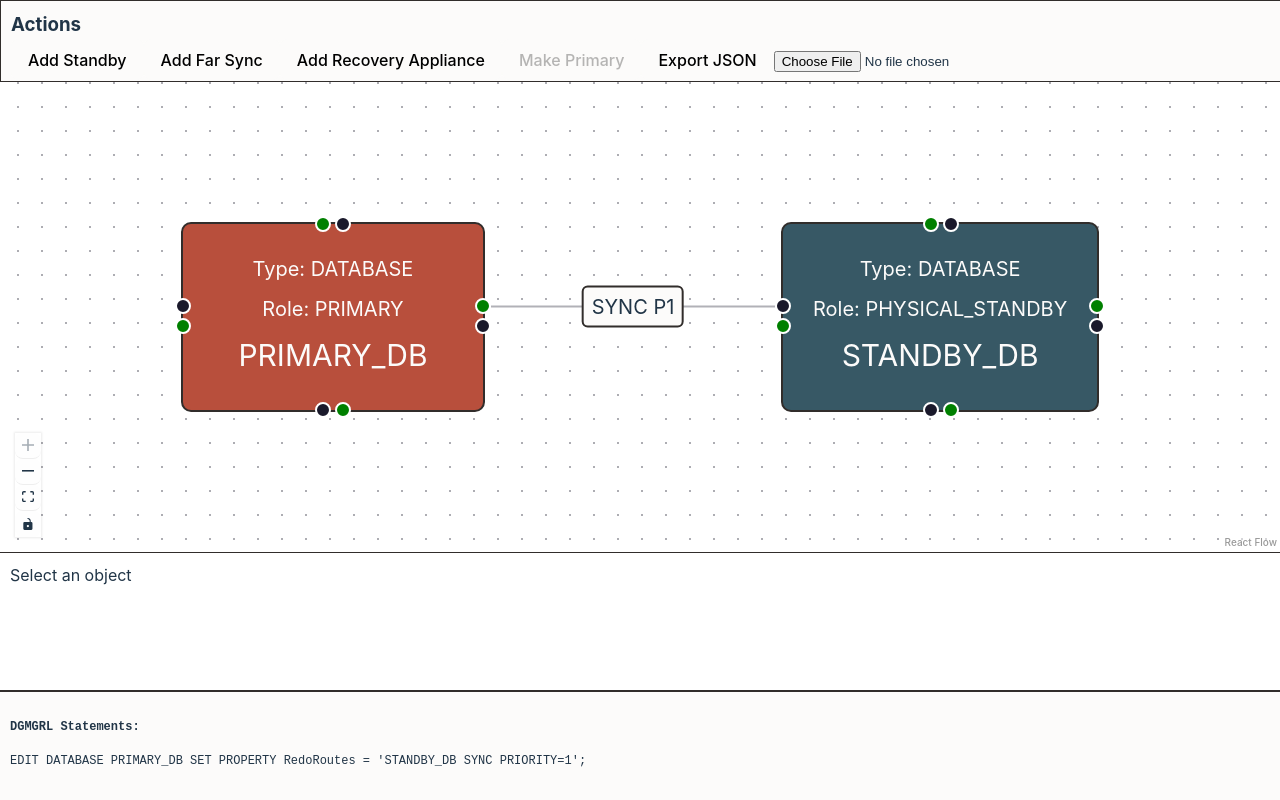
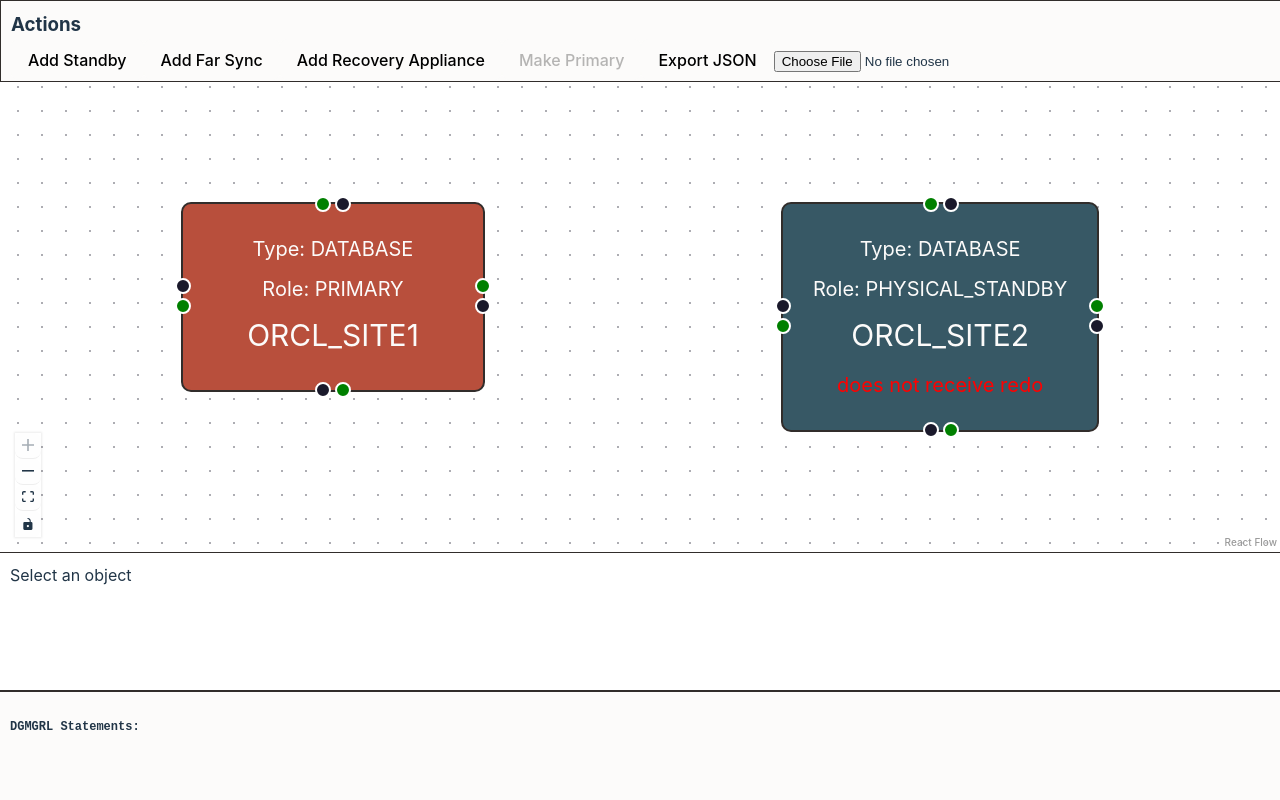
Before and after one commit to ludovicocaldara/adg-topology, a React (Vite) app: page / in a window 1280 px wide. Shown: the top 800 px of the page. Built offline with nearby package versions, Linux system fonts and the light colour scheme.

Commit message:
making progress

```diff
--- a/src/App.jsx
+++ b/src/App.jsx
@@ -28,44 +28,52 @@ const initialNodes = [
     id: '1',
     type: 'database',
     position: { x: 100, y: 100 },
-    data: { dbUniqueName: 'PRIMARY_DB', role: 'PRIMARY', type: 'DATABASE' },
+    data: { dbUniqueName: 'ORCL_SITE1', role: 'PRIMARY', type: 'DATABASE' },
   },
   {
     id: '2',
     type: 'database',
     position: { x: 400, y: 100 },
-    data: { dbUniqueName: 'STANDBY_DB', role: 'PHYSICAL_STANDBY', type: 'DATABASE' },
+    data: { dbUniqueName: 'ORCL_SITE2', role: 'PHYSICAL_STANDBY', type: 'DATABASE' },
   },
 ];
 
-const initialEdges = [
-  {
-    id: 'e1-2',
-    source: '1',
-    target: '2',
-    sourceHandle: 'rs',
-    targetHandle: 'lt',
-    type: 'lad',
-    data: { logXptMode: 'SYNC', priority: 1 },
-  },
-];
+const initialEdges = [];
 
 function App() {
   const [nodes, setNodes, onNodesChange] = useNodesState(initialNodes);
   const [edges, setEdges, onEdgesChange] = useEdgesState(initialEdges);
   const [selectedNodeId, setSelectedNodeId] = useState(null);
   const [selectedEdgeId, setSelectedEdgeId] = useState(null);
-  const [primaryConnections, setPrimaryConnections] = useState({
-    '1': [{ target: '2', logXptMode: 'SYNC', priority: 1 }]
-  });
 
   const selectedNode = nodes.find(n => n.id === selectedNodeId);
   const selectedEdge = edges.find(e => e.id === selectedEdgeId);
+  const currentPrimary = nodes.find(n => n.data.role === 'PRIMARY');
   const selectedIsStandby = selectedNode && selectedNode.data.role === 'PHYSICAL_STANDBY';
+
+  const visibleEdges = useMemo(() => edges.filter(e => e.data.whenPrimaryIs === currentPrimary?.data.dbUniqueName), [edges, currentPrimary]);
+
+  const primaryConnections = useMemo(() => {
+    const conns = {};
+    visibleEdges.forEach(edge => {
+      if (!conns[edge.source]) conns[edge.source] = [];
+      conns[edge.source].push({ target: edge.target, logXptMode: edge.data.logXptMode, priority: edge.data.priority });
+    });
+    return conns;
+  }, [visibleEdges]);
+
+  const allConnections = useMemo(() => {
+    const conns = {};
+    edges.forEach(edge => {
+      if (!conns[edge.source]) conns[edge.source] = [];
+      conns[edge.source].push({ target: edge.target, whenPrimaryIs: edge.data.whenPrimaryIs, priority: edge.data.priority });
+    });
+    return conns;
+  }, [edges]);
 
   const nodesWithWarnings = useMemo(() => {
     return nodes.map(node => {
-      const incoming = edges.filter(e => e.target === node.id);
+      const incoming = visibleEdges.filter(e => e.target === node.id);
       let warning = '';
       if (node.data.role === 'PHYSICAL_STANDBY' || node.data.type === 'FAR_SYNC' || node.data.type === 'RECOVERY_APPLIANCE') {
         if (incoming.length === 0) {
@@ -76,7 +84,7 @@ function App() {
       }
       return { ...node, data: { ...node.data, warning } };
     });
-  }, [nodes, edges]);
+  }, [nodes, visibleEdges]);
 
   const onNodeClick = useCallback((event, node) => {
     setSelectedNodeId(node.id);
@@ -94,48 +102,26 @@ function App() {
 
   const onUpdateEdge = useCallback((id, updates) => {
     setEdges(eds => eds.map(e => e.id === id ? { ...e, data: { ...e.data, ...updates } } : e));
-    const edge = edges.find(e => e.id === id);
-    if (edge) {
-      setPrimaryConnections(conns => {
-        const source = edge.source;
-        return {
-          ...conns,
-          [source]: conns[source].map(c => c.target === edge.target ? { ...c, ...updates } : c)
-        };
-      });
-    }
-  }, [edges, setEdges, setPrimaryConnections]);
+  }, [setEdges]);
 
   const onConnect = useCallback(
     (params) => {
       const sourceNode = nodes.find(n => n.id === params.source);
       if (sourceNode.data.type === 'RECOVERY_APPLIANCE') return;
+      const currentPrimary = nodes.find(n => n.data.role === 'PRIMARY');
+      const targetNode = nodes.find(n => n.id === params.target);
       const newEdge = {
         ...params,
         type: 'lad',
-        data: { logXptMode: 'SYNC', priority: 1 },
+        data: { logXptMode: 'SYNC', priority: 1, whenPrimaryIs: currentPrimary.data.dbUniqueName, targetDbUniqueName: targetNode?.data.dbUniqueName },
       };
       setEdges((eds) => addEdge(newEdge, eds));
-      setPrimaryConnections(conns => ({
-        ...conns,
-        [params.source]: [...(conns[params.source] || []), { target: params.target, logXptMode: 'SYNC', priority: 1 }]
-      }));
     },
-    [nodes, setEdges, setPrimaryConnections]
+    [nodes, setEdges]
   );
 
   const onNodesDelete = useCallback((deletedNodes) => {
     const deletedIds = deletedNodes.map(n => n.id);
-    // Remove connections involving deleted nodes
-    setPrimaryConnections(conns => {
-      const newConns = {};
-      Object.keys(conns).forEach(sourceId => {
-        if (!deletedIds.includes(sourceId)) {
-          newConns[sourceId] = conns[sourceId].filter(c => !deletedIds.includes(c.target));
-        }
-      });
-      return newConns;
-    });
     // If a primary is deleted, select another primary in order of creation
     const primaries = nodes.filter(n => n.data.role === 'PRIMARY' && !deletedIds.includes(n.id));
     if (primaries.length === 0) {
@@ -146,19 +132,9 @@ function App() {
         onUpdateNode(standbys[0].id, { role: 'PRIMARY' });
       }
     }
-  }, [nodes, onUpdateNode, setPrimaryConnections]);
+  }, [nodes, onUpdateNode]);
 
-  const onEdgesDelete = useCallback((deletedEdges) => {
-    deletedEdges.forEach(edge => {
-      setPrimaryConnections(conns => {
-        const source = edge.source;
-        return {
-          ...conns,
-          [source]: conns[source].filter(c => c.target !== edge.target)
-        };
-      });
-    });
-  }, [setPrimaryConnections]);
+  const onEdgesDelete = useCallback(() => {}, []);
 
   const onAddStandby = useCallback(() => {
     const primary = nodes.find(n => n.data.role === 'PRIMARY');
@@ -176,14 +152,10 @@ function App() {
       source: primary.id,
       target: newId,
       type: 'lad',
-      data: { logXptMode: 'SYNC', priority: 1 },
+      data: { logXptMode: 'SYNC', priority: 1, whenPrimaryIs: primary.data.dbUniqueName, targetDbUniqueName: newNode.data.dbUniqueName },
     };
     setEdges(eds => [...eds, newEdge]);
-    setPrimaryConnections(conns => ({
-      ...conns,
-      [primary.id]: [...(conns[primary.id] || []), { target: newId, logXptMode: 'SYNC', priority: 1 }]
-    }));
-  }, [nodes, setNodes, setEdges, setPrimaryConnections]);
+  }, [nodes, setNodes, setEdges]);
 
   const onAddFarSync = useCallback(() => {
     const newId = Date.now().toString();
@@ -211,60 +183,38 @@ function App() {
     if (!selectedNode || selectedNode.data.role === 'PRIMARY') return;
     const oldPrimary = nodes.find(n => n.data.role === 'PRIMARY');
     if (!oldPrimary) return;
-    const oldPrimaryId = oldPrimary.id;
-    onUpdateNode(oldPrimaryId, { role: 'PHYSICAL_STANDBY' });
+    onUpdateNode(oldPrimary.id, { role: 'PHYSICAL_STANDBY' });
     onUpdateNode(selectedNode.id, { role: 'PRIMARY' });
-    const newPrimaryId = selectedNode.id;
-    // Cascade/reverse the connections: old primary's destinations become new primary's destinations, with old primary as target
-    const oldConnections = primaryConnections[oldPrimaryId] || [];
-    const reversedConnections = oldConnections.map(c => ({
-      target: oldPrimaryId,
-      logXptMode: c.logXptMode,
-      priority: c.priority
-    }));
-    setPrimaryConnections(conns => ({
-      ...conns,
-      [newPrimaryId]: reversedConnections
-    }));
-    const newEdges = reversedConnections.map(c => ({
-      id: `e${newPrimaryId}-${c.target}`,
-      source: newPrimaryId,
-      target: c.target,
-      type: 'lad',
-      data: c,
-    }));
-    setEdges(() => newEdges);
-  }, [selectedNode, nodes, onUpdateNode, primaryConnections, setPrimaryConnections, setEdges]);
+  }, [selectedNode, nodes, onUpdateNode]);
 
   const onExport = useCallback(() => {
-    const data = { nodes, edges, primaryConnections };
+    const data = { nodes, edges };
     const blob = new Blob([JSON.stringify(data, null, 2)], { type: 'application/json' });
     const url = URL.createObjectURL(blob);
     const a = document.createElement('a');
     a.href = url;
     a.download = 'topology.json';
     a.click();
-  }, [nodes, edges, primaryConnections]);
+  }, [nodes, edges]);
 
   const onImport = useCallback((data) => {
     setNodes(data.nodes || []);
     setEdges(data.edges || []);
-    setPrimaryConnections(data.primaryConnections || {});
-  }, [setNodes, setEdges, setPrimaryConnections]);
+  }, [setNodes, setEdges]);
 
   const dgmgrlStatements = useMemo(() => {
-    return Object.entries(primaryConnections).map(([primaryId, conns]) => {
-      const primary = nodes.find(n => n.id === primaryId);
-      if (!primary) return '';
+    return Object.entries(allConnections).map(([sourceId, conns]) => {
+      const source = nodes.find(n => n.id === sourceId);
+      if (!source) return '';
       const routes = conns.map(c => {
         const target = nodes.find(n => n.id === c.target);
-        return `${target?.data.dbUniqueName || 'UNKNOWN'} ${c.logXptMode} PRIORITY=${c.priority}`;
-      }).join(', ');
-      const type = primary.data.type === 'DATABASE' ? 'DATABASE' :
-                   primary.data.type === 'FAR_SYNC' ? 'FAR_SYNC' : 'RECOVERY_APPLIANCE';
-      return `EDIT ${type} ${primary.data.dbUniqueName} SET PROPERTY RedoRoutes = '${routes}';`;
+        return `(${c.whenPrimaryIs}: ${target?.data.dbUniqueName || 'UNKNOWN'} PRIORITY=${c.priority})`;
+      }).join(' ');
+      const type = source.data.type === 'DATABASE' ? 'DATABASE' :
+                   source.data.type === 'FAR_SYNC' ? 'FAR_SYNC' : 'RECOVERY_APPLIANCE';
+      return `EDIT ${type} ${source.data.dbUniqueName} SET PROPERTY RedoRoutes = '${routes}';`;
     }).filter(s => s).join('\n');
-  }, [primaryConnections, nodes]);
+  }, [allConnections, nodes]);
 
   return (
     <div style={{ display: 'flex', flexDirection: 'column', height: '100vh' }}>
@@ -281,7 +231,7 @@ function App() {
       <div style={{ width: '100vw', height: '100vh' , position: 'relative' }}>
           <ReactFlow
             nodes={nodesWithWarnings}
-            edges={edges}
+            edges={visibleEdges}
             onNodesChange={onNodesChange}
             onEdgesChange={onEdgesChange}
             onConnect={onConnect}
--- a/src/components/LadEdge.jsx
+++ b/src/components/LadEdge.jsx
@@ -11,7 +11,7 @@ const LadEdge = ({
   targetPosition,
   data,
 }) => {
-  const { logXptMode, priority } = data;
+  const { whenPrimaryIs, logXptMode, priority, targetDbUniqueName } = data;
   const [edgePath, labelX, labelY] = getBezierPath({
     sourceX,
     sourceY,
@@ -38,7 +38,7 @@ const LadEdge = ({
           }}
           className="nodrag nopan"
         >
-          {logXptMode} P{priority}
+          {whenPrimaryIs}: {targetDbUniqueName} {logXptMode} P{priority}
         </div>
       </EdgeLabelRenderer>
     </>
--- a/src/components/PropertyPanel.jsx
+++ b/src/components/PropertyPanel.jsx
@@ -25,10 +25,11 @@ const PropertyPanel = ({ selectedNode, selectedEdge, onUpdateNode, onUpdateEdge,
   }
 
   if (selectedEdge) {
-    const { logXptMode, priority } = selectedEdge.data;
+    const { logXptMode, priority, whenPrimaryIs } = selectedEdge.data;
     return (
       <div style={{ ...combinedStyle, background: 'var(--redwood-white)' }}>
         <h3>Log Archive Dest Properties</h3>
+        <p><label style={{ width: '100%', marginBottom: '10px'}} >Valid when Primary is: {whenPrimaryIs}</label></p>
         <label>LogXptMode</label>
         <select
           value={logXptMode}
```
Also changed, not shown: src/components/DatabaseNode.jsx (line endings or trailing spaces).
